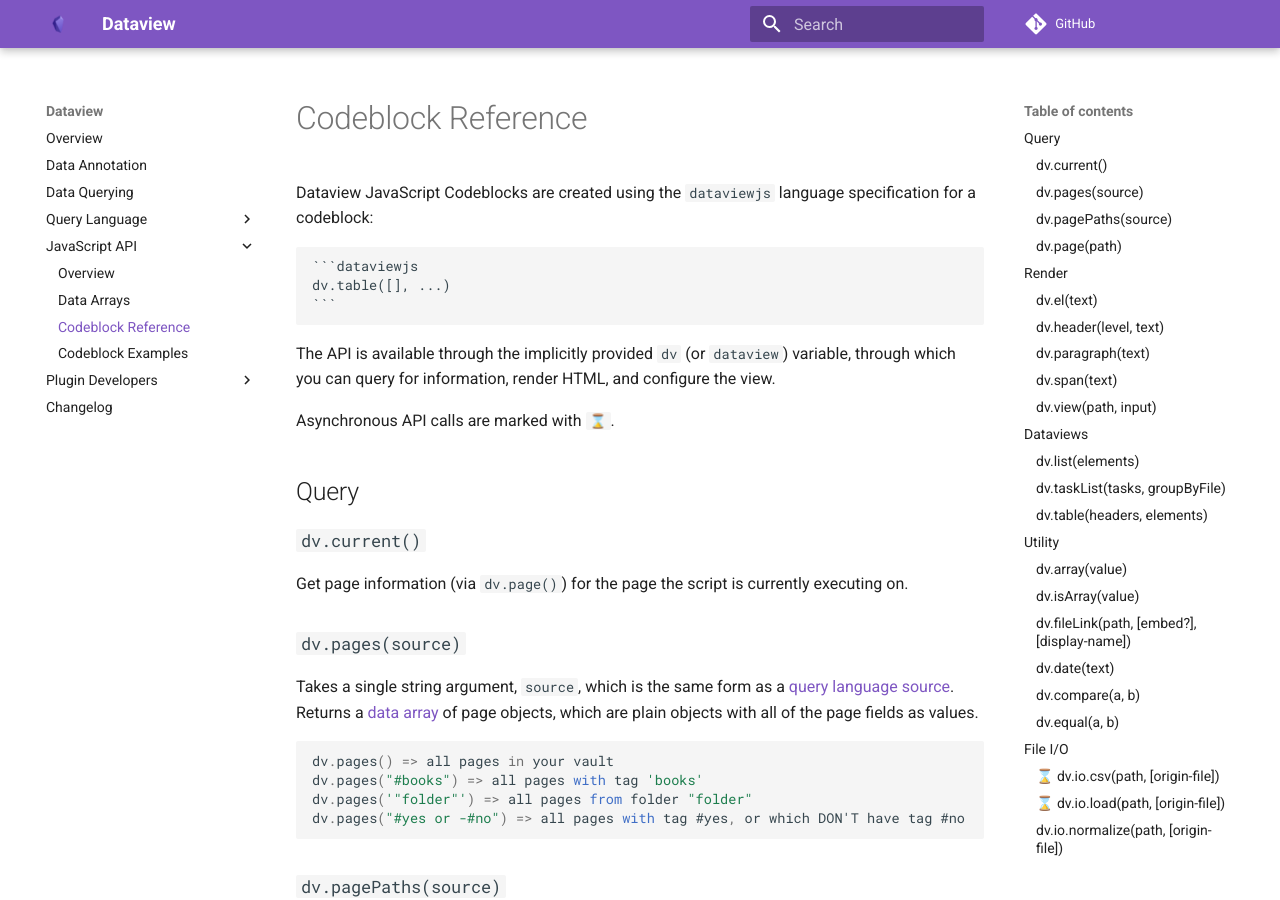
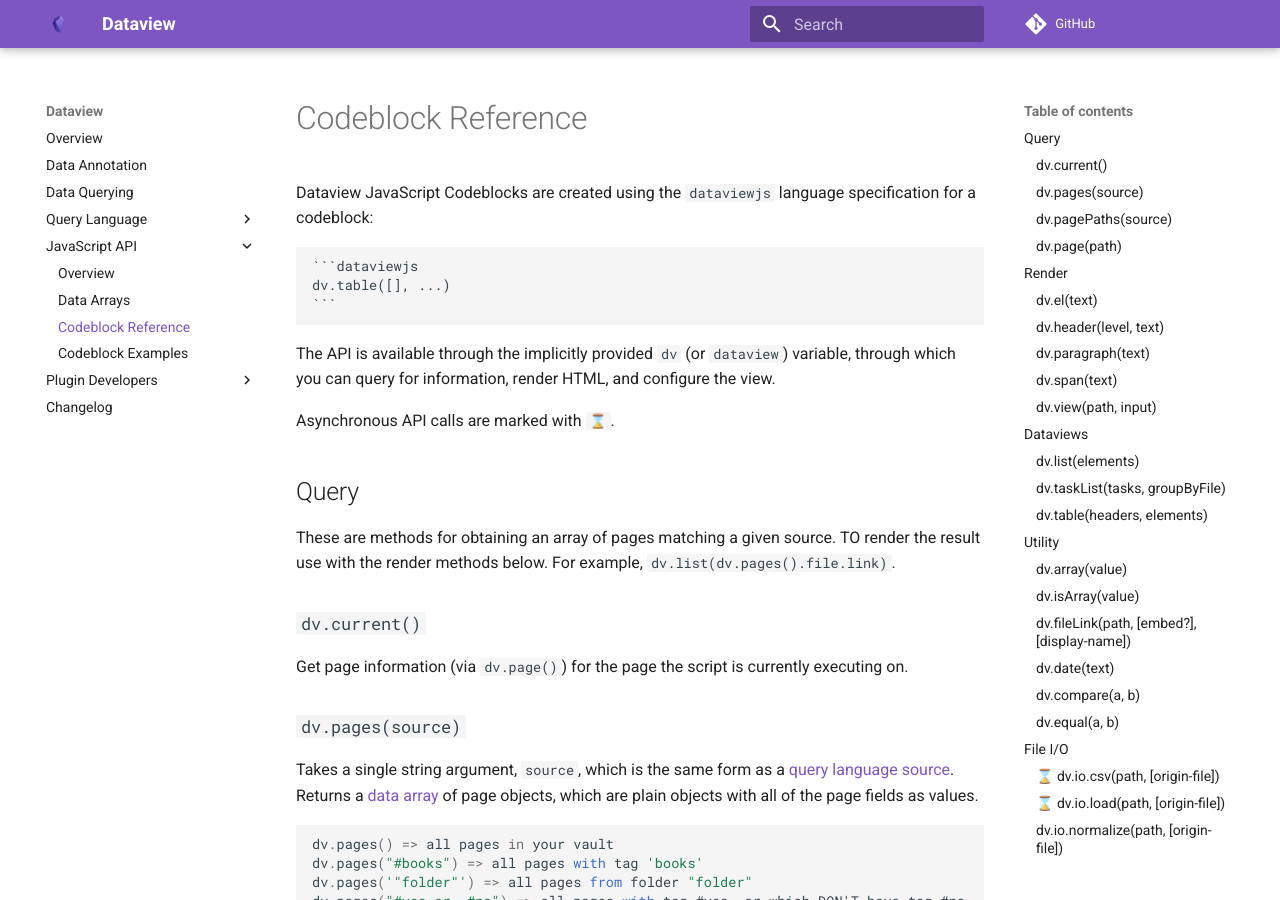
Before and after one commit to blacksmithgu/obsidian-dataview, an MkDocs documentation site: the page built from docs/docs/api/code-reference.md, in a window 1280 px wide and 900 px high. Built offline with MkDocs 1.6.1 and Material for MkDocs 9.7.7, drawn with Linux system fonts in a browser that asks for light colours; comment, search, counter and statistics services are not loaded.

Commit message:
Explain how to render query methods
See discussion #879

```diff
--- a/docs/docs/api/code-reference.md
+++ b/docs/docs/api/code-reference.md
@@ -14,6 +14,7 @@ information, render HTML, and configure the view.
 Asynchronous API calls are marked with `⌛`.
 
 ## Query
+These are methods for obtaining an array of pages matching a given source. TO render the result use with the render methods below. For example, `dv.list(dv.pages().file.link)`.
 
 ### `dv.current()`
 
```
